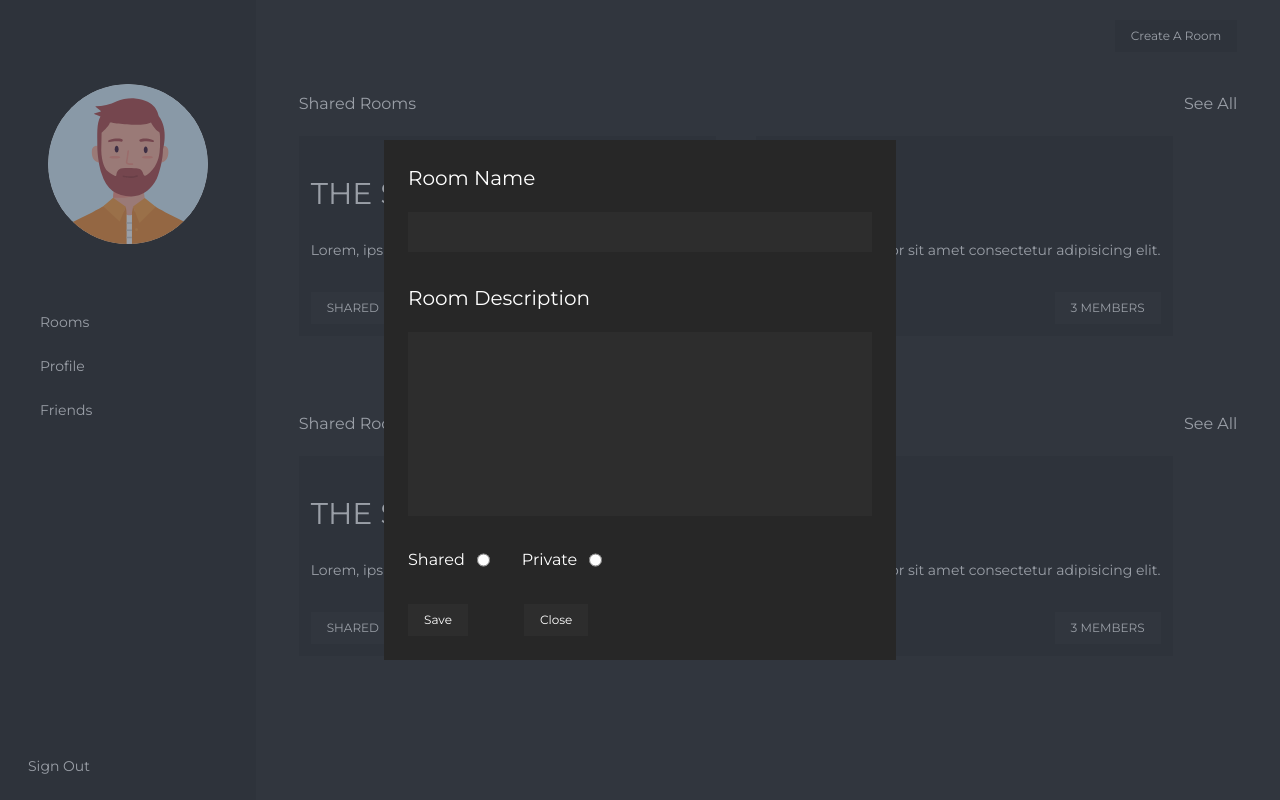
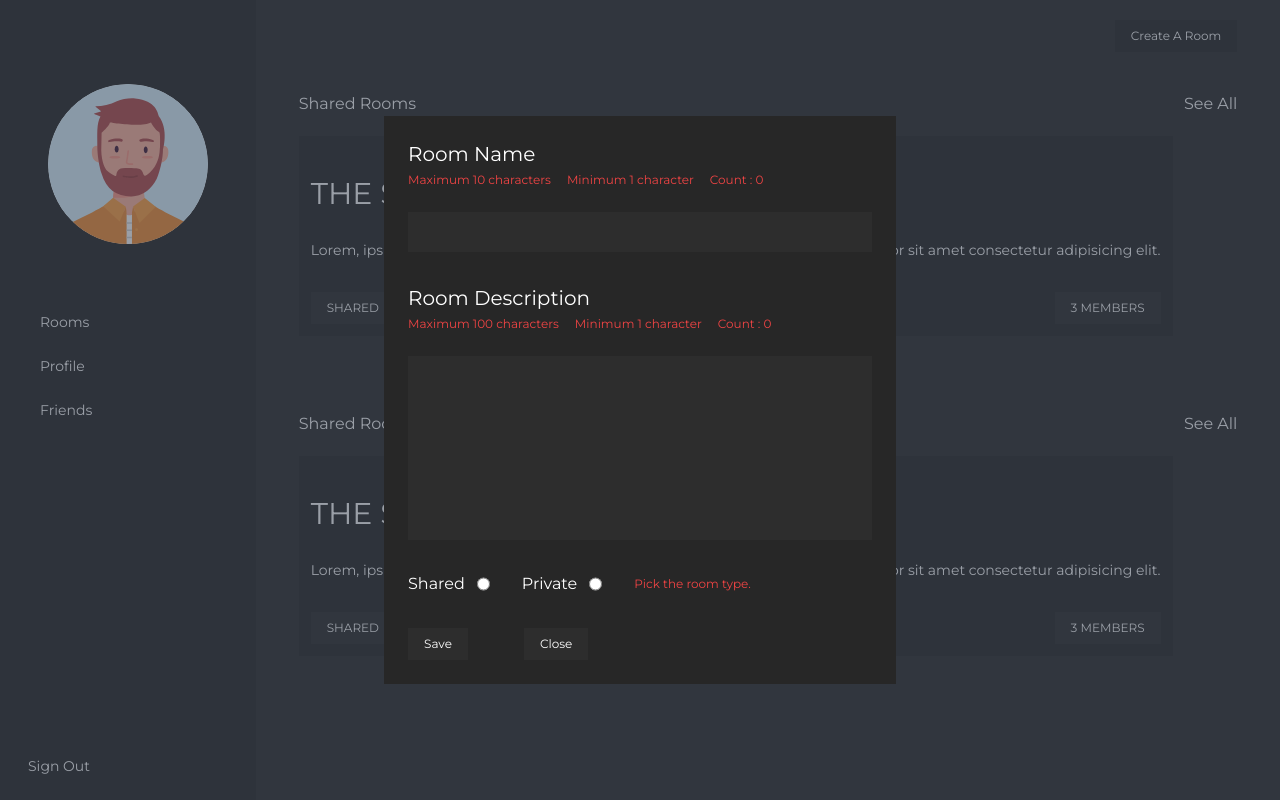
Before and after one commit to Sarthak-Neupane/Rooms, a Vue app: page /rooms/create in a window 1280 px wide. Built offline with nearby package versions, Linux system fonts and the light colour scheme.

Commit message:
create room form validation on the server

```diff
--- a/src/store/Rooms/getters.js
+++ b/src/store/Rooms/getters.js
@@ -0,0 +1,3 @@
+export default{
+
+}
--- a/src/store/Rooms/index.js
+++ b/src/store/Rooms/index.js
@@ -0,0 +1,15 @@
+import { defineStore } from "pinia";
+
+import actions from './actions'
+import getters from './getters'
+
+export const useRoomStore = defineStore("roomStore", {
+  state: () => {
+    return {
+      errorCode: null,
+      errorMessage: null
+    };
+  },
+  getters,
+  actions
+});
--- a/src/views/CreateNewRoom/CreateRoom.vue
+++ b/src/views/CreateNewRoom/CreateRoom.vue
@@ -3,35 +3,95 @@
     class="h-screen bg-gray-700 opacity-50 w-screen grid place-items-center"
     @click="formClosed"
   ></div>
-  <base-card class="absolute top-2/4 left-2/4 -translate-x-2/4 -translate-y-2/4 p-6">
-    <form class="flex flex-col justify-between gap-8" @submit.prevent="formSubmit()">
+  <base-card
+    class="absolute top-2/4 left-2/4 -translate-x-2/4 -translate-y-2/4 p-6"
+  >
+    <form
+      class="flex flex-col justify-between gap-8"
+      @submit.prevent="formSubmit()"
+    >
       <div class="flex justify-between flex-col gap-5">
-        <label for="roomName" class="text-dark-text sm:text-md md:text-lg lg:text-xl 2xl:text-3xl">Room Name</label>
-        <input type="text" name="roomName" id="roomName" class="bg-dark-secondary text-dark-text p-2 focus:outline-none " />
+        <label
+          for="roomName"
+          class="text-dark-text sm:text-md md:text-lg lg:text-xl 2xl:text-3xl"
+          >Room Name
+          <p
+            class="text-xs my-1"
+
+          >
+          <ul class=" flex justify-start gap-4">
+            <li :class=" roomName && roomName.length <= 10 ? 'text-green-500' : 'text-red-500' "> Maximum 10 characters </li>
+            <li :class=" roomName && roomName.length >= 1 ? 'text-green-500' : 'text-red-500' "> Minimum 1 character </li>
+            <li :class=" roomNameCorrect === true ? 'text-green-500' : 'text-red-500' "> Count : {{ nameCount }} </li>
+          </ul>
+          </p>
+        </label>
+        <input
+          type="text"
+          name="roomName"
+          id="roomName"
+          class="bg-dark-secondary text-dark-text p-2 focus:outline-none"
+          v-model.trim="roomName"
+          @input="checkName"
+        />
       </div>
       <div class="flex justify-between flex-col gap-5">
-        <label for="roomDescription" class="text-dark-text sm:text-md md:text-lg lg:text-xl 2xl:text-3xl ">Room Description</label>
+        <label
+          for="roomDescription"
+          class="text-dark-text sm:text-md md:text-lg lg:text-xl 2xl:text-3xl"
+          >Room Description
+          <p
+            class="text-xs my-1"
+
+          >
+          <ul class=" flex justify-start gap-4">
+            <li :class=" roomDesc && roomDesc.length <= 100 ? 'text-green-500' : 'text-red-500' "> Maximum 100 characters </li>
+            <li :class=" roomDesc && roomDesc.length >= 1 ? 'text-green-500' : 'text-red-500' "> Minimum 1 character </li>
+            <li :class=" roomDescCorrect === true ? 'text-green-500' : 'text-red-500' "> Count : {{ descriptionCount }} </li>
+          </ul>
+          </p></label
+        >
+
         <textarea
           name="roomDescription"
           id="roomDescription"
           cols="100"
           rows="7"
           class="bg-dark-secondary focus:outline-none p-2 text-dark-text resize-none"
+          v-model.trim="roomDesc"
+          @input="checkDecription"
         ></textarea>
       </div>
-      <div class="flex justify-start gap-8 text-dark-text">
+      <div class="flex justify-start items-center gap-8 text-dark-text">
         <div class="flex gap-3">
-            <label for="shared">Shared</label>
-            <input type="radio" name="roomType" id="shared">
+          <label for="shared">Shared</label>
+          <input
+            type="radio"
+            name="roomType"
+            id="shared"
+            value="shared"
+            v-model="roomType"
+            @input="checkType"
+          />
         </div>
         <div class="flex gap-3">
-            <label for="private">Private</label>
-            <input type="radio" name="roomType" id="private">
+          <label for="private">Private</label>
+          <input
+            type="radio"
+            name="roomType"
+            id="private"
+            value="private"
+            v-model="roomType"
+            @input="checkType"
+          />
         </div>
+        <p class="text-xs" :class=" roomTypeCorrect === true ? 'text-green-500' : 'text-red-500' " > Pick the room type. </p>
       </div>
       <footer class="flex gap-14">
         <base-button color="bg-dark-secondary"> Save </base-button>
-        <base-button color="bg-dark-secondary" @click="formClosed"> Close </base-button>
+        <base-button color="bg-dark-secondary" @click="formClosed">
+          Close
+        </base-button>
       </footer>
     </form>
   </base-card>
@@ -42,15 +102,105 @@ import BaseCard from "../../Base/BaseCard.vue";
 import BaseButton from "../../Base/BaseButton.vue";
 
 import { useRouter } from "vue-router";
+import { ref } from "vue";
 
-const router = useRouter()
+const router = useRouter();
 
-const formSubmit = ()=>{
-    console.log('submitted')
-}
+const roomName = ref();
+const roomDesc = ref();
+const roomType = ref();
 
-const formClosed = ()=>{
-    router.push({ name: 'Rooms' })
-}
+const roomNameCorrect = ref(false);
+const roomDescCorrect = ref(false);
+const roomTypeCorrect = ref(false)
 
+const descriptionCount = ref(0);
+const nameCount = ref(0);
+
+const error = ref();
+const errorMessage = ref();
+
+const checkName = () => {
+  console.log('checking room name')
+  if (roomName.value) {
+    nameCount.value = roomName.value.length;
+
+    if (roomName.value.length >= 3 && roomName.value.length <= 10) {
+      error.value = false;
+      errorMessage.value = "";
+      roomNameCorrect.value = true;
+      return true;
+    } else {
+      error.value = true;
+      errorMessage.value = "Room name must be atleast 3 letters";
+      roomNameCorrect.value = false;
+      return false;
+    }
+  } else {
+    error.value = true;
+    errorMessage.value = "Room name Cannot be empty";
+    return false;
+  }
+};
+
+const checkDecription = () => {
+  console.log('checking room description')
+  if (roomDesc.value) {
+    descriptionCount.value = roomDesc.value.length;
+    if (roomDesc.value.length <= 100 && roomDesc.value.length >= 1) {
+      error.value = false;
+      errorMessage.value = "";
+      roomDescCorrect.value = true;
+      return true;
+    } else {
+      error.value = true;
+      errorMessage.value = "Room Description must be between 100 and 1 characters";
+      roomDescCorrect.value = false;
+      return false;
+    }
+  } else {
+    error.value = true;
+    errorMessage.value = "Room Description must be between 100 and 1 characters";
+    roomDescCorrect.value = false
+    return false;
+  }
+};
+
+const checkType = () => {
+  console.log('checking room type')
+  if (roomType.value) {
+    error.value = false;
+    errorMessage.value = "";
+    roomTypeCorrect.value = true;
+    return true
+  } else {
+    error.value = true;
+    errorMessage.value = "You must pick atleat one room type";
+    roomTypeCorrect.value = false
+    return false;
+  }
+};
+
+const validation = () => {
+  console.log('validating')
+  if(checkName() && checkDecription() && checkType()){
+    return true
+  } else {
+    return false
+  }
+};
+
+const formSubmit = () => {
+  if(validation()){
+    console.log(roomName.value)
+    console.log(roomDesc.value)
+    console.log(roomType.value)
+  } else {
+    console.log(errorMessage.value)
+  }
+};
+
+const formClosed = () => {
+  router.push({ name: "Rooms" });
+};
 </script>
```
